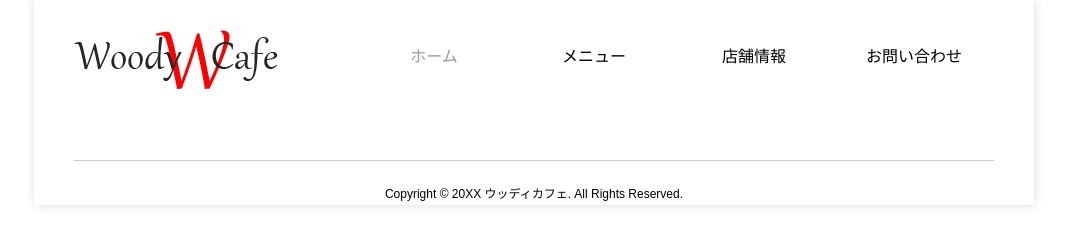
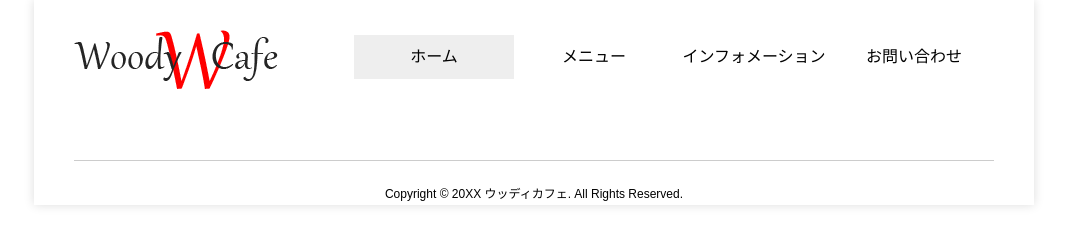
Before and after one commit to ushihama1205/woody, a plain HTML site: page contact.html in a window 1280 px wide. In both pictures the pointer is over the link "ホーム". Shown: the whole page, without its empty margins (106-1173 px from the left). Drawn offline with Linux system fonts and the light colour scheme.

Commit message:
グローバルメニューの編集

```diff
--- a/contact.html
+++ b/contact.html
@@ -17,7 +17,7 @@
 					<ul>
 						<li><a href="index.html">ホーム</a></li>
 						<li><a href="menu.html">メニュー</a></li>
-						<li><a href="info.html">店舗情報</a></li>
+						<li><a href="info.html">インフォメーション</a></li>
 						<li><a href="contact.html">お問い合わせ</a></li>
 					</ul>
 				</nav>
--- a/css/style.css
+++ b/css/style.css
@@ -106,7 +106,7 @@ input, textarea {
     color: #000000;
 }
 .gl-nav a:hover {
-    color: #999999;
+    background-color: #eeeeee;
 }
 
 /*
```
